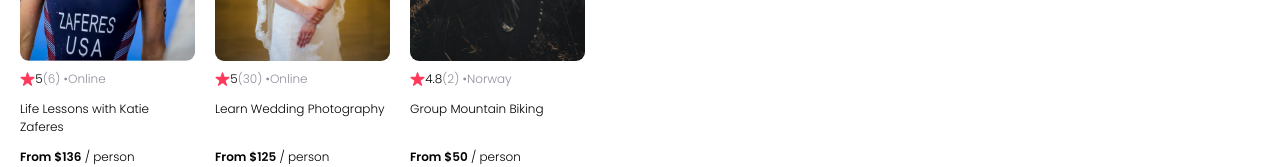
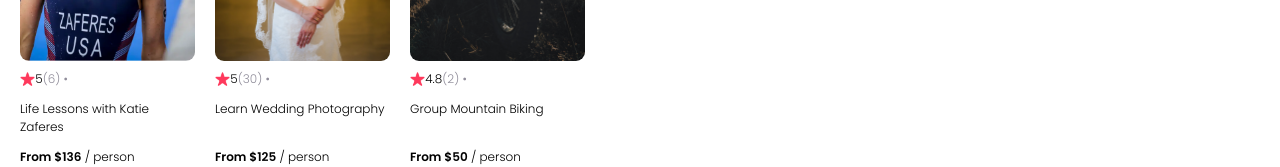
Before and after one commit to S827/airbnb-experiences, a React (Vite) app: page / in a window 1280 px wide. Shown: the part 649-816 px from the top of the page. Built offline with nearby package versions, Linux system fonts and the light colour scheme.

Commit message:
changed back to object props without spread

```diff
--- a/src/App.jsx
+++ b/src/App.jsx
@@ -2,12 +2,12 @@ import React from 'react'
 import ReactDOM from 'react-dom'
 import Navbar from './components/navbar'
 import Hero from './components/hero'
-import TCard from './components/card'
+import Card from './components/card'
 import Data from './data'
 
 export default function App() {
     const cards = Data.map(item => {
-      return <TCard
+      return <Card
         key={item.id}
         item={item}
       />
--- a/src/components/card.jsx
+++ b/src/components/card.jsx
@@ -16,7 +16,7 @@ export default function Card(props) {
                 <img src={Star} className='card-star' />
                 <span>{props.item.stats.rating}</span>
                 <span className='gray'>({props.item.stats.reviewCount}) •</span>
-                <span className='gray'>{props.item.location}</span>
+                {/* <span className='gray'>{props.item.location}</span> */}
             </div>
             <p className='card-title'>{props.item.title}</p>
             <p className='card-price'><span className='bold'>From ${props.item.price}</span> / person</p>
```
Also changed, not shown: src/components/tempcard.jsx (deleted, +0 -10 lines).
